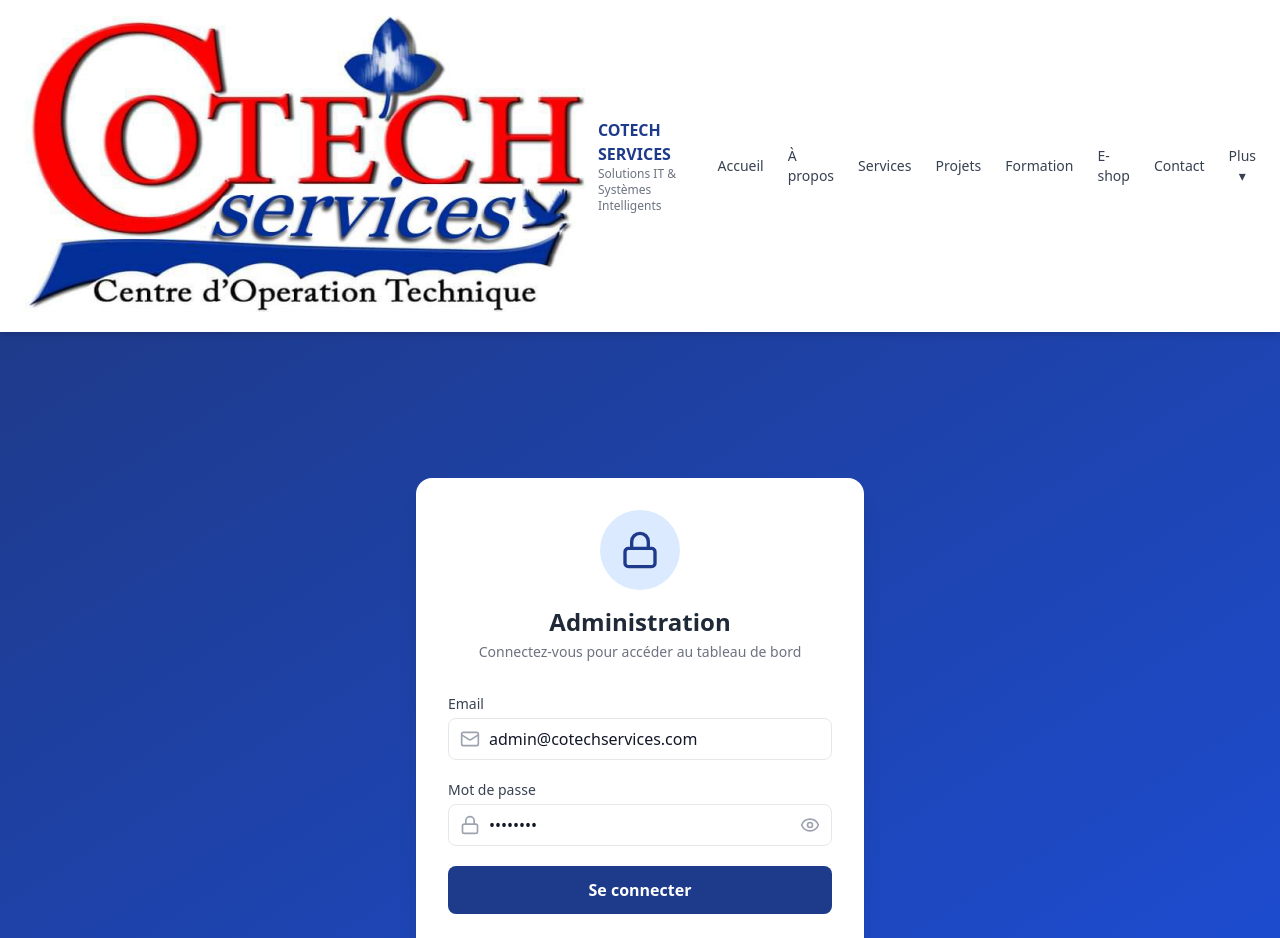
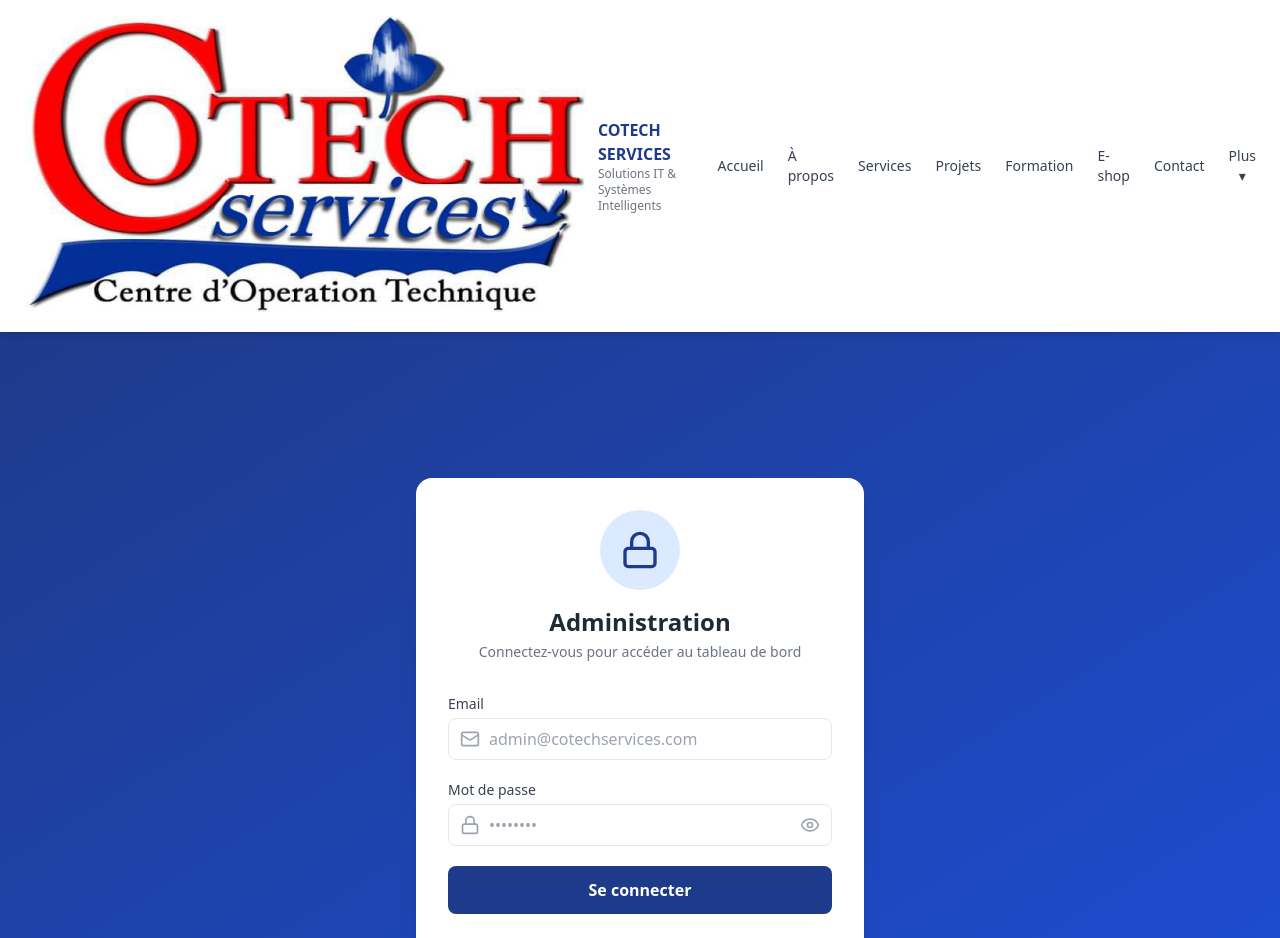
Before and after one commit to mohamede10/ioam.com, a Next.js app: page /admin/login in a window 1280 px wide. Shown: the top 938 px of the page. Built offline with nearby package versions, Linux system fonts and the light colour scheme.

Commit message:
fix: version admin sans BDD pour test

```diff
--- a/app/admin/login/page.tsx
+++ b/app/admin/login/page.tsx
@@ -6,8 +6,8 @@ import { Lock, Mail, Eye, EyeOff } from "lucide-react";
 export default function AdminLogin() {
   const router = useRouter();
   const [showPassword, setShowPassword] = useState(false);
-  const [email, setEmail] = useState("admin@cotechservices.com");
-  const [password, setPassword] = useState("admin123");
+  const [email, setEmail] = useState("");
+  const [password, setPassword] = useState("");
   const [error, setError] = useState("");
   const [loading, setLoading] = useState(false);
 
@@ -16,20 +16,10 @@ export default function AdminLogin() {
     setLoading(true);
     setError("");
 
-    // Simulation de connexion (à remplacer par votre API)
+    // Pour le test, accepter les identifiants par défaut
     if (email === "admin@cotechservices.com" && password === "admin123") {
-      // Créer un token simple pour la session
-      const fakeToken = btoa(JSON.stringify({ email, exp: Date.now() + 86400000 }));
-
-      // Stocker dans localStorage
+      document.cookie = "admin_logged_in=true; path=/; max-age=86400";
       localStorage.setItem("adminLoggedIn", "true");
-      localStorage.setItem("adminToken", fakeToken);
-
-      // Stocker dans un cookie pour le middleware
-      document.cookie = "admin_logged_in=true; path=/; max-age=86400";
-      document.cookie = `admin_token=${fakeToken}; path=/; max-age=86400`;
-
-      // Rediriger vers le dashboard
       router.push("/admin");
     } else {
       setError("Email ou mot de passe incorrect");
@@ -64,7 +54,7 @@ export default function AdminLogin() {
                 required
                 value={email}
                 onChange={(e) => setEmail(e.target.value)}
-                className="w-full pl-10 pr-4 py-2 border rounded-lg focus:ring-2 focus:ring-blue-900 focus:border-blue-900"
+                className="w-full pl-10 pr-4 py-2 border rounded-lg focus:ring-2 focus:ring-blue-900"
                 placeholder="admin@cotechservices.com"
               />
             </div>
@@ -79,7 +69,7 @@ export default function AdminLogin() {
                 required
                 value={password}
                 onChange={(e) => setPassword(e.target.value)}
-                className="w-full pl-10 pr-12 py-2 border rounded-lg focus:ring-2 focus:ring-blue-900 focus:border-blue-900"
+                className="w-full pl-10 pr-12 py-2 border rounded-lg focus:ring-2 focus:ring-blue-900"
                 placeholder="••••••••"
               />
               <button
```
Also changed, not shown: 1 other file (tests, documents, lock files or other folders).
